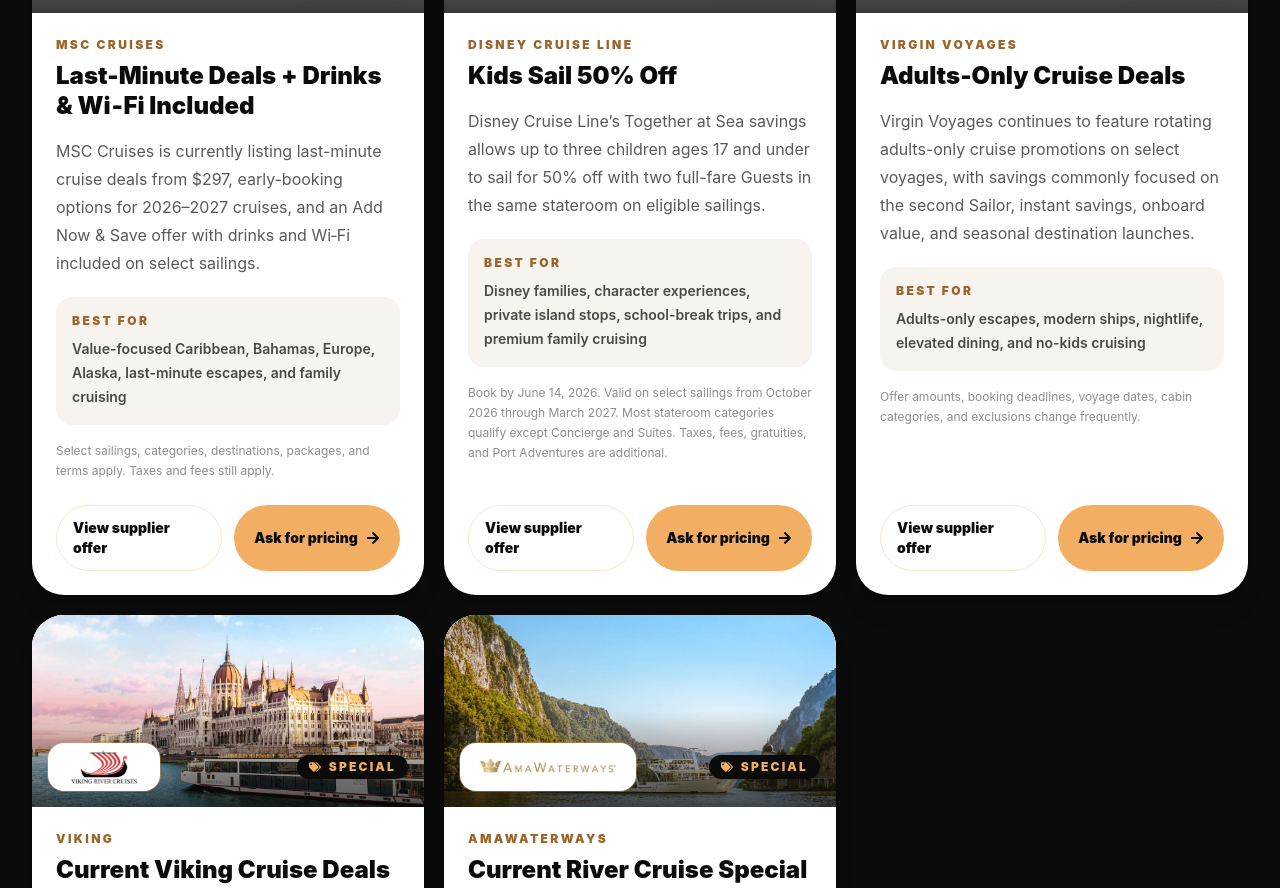
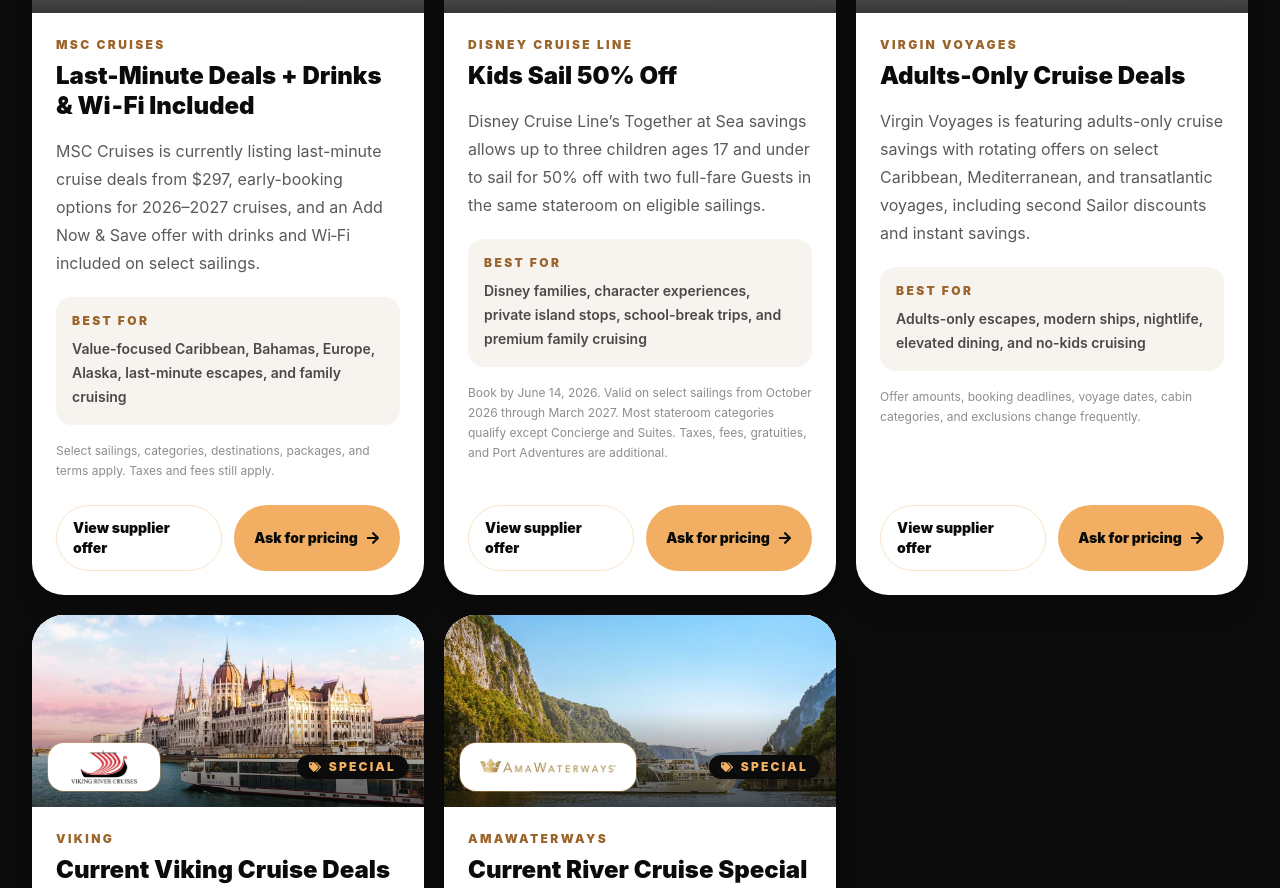
Before and after one commit to Zarlov/endless-dream-travel, a React (Vite) app: page / in a window 1280 px wide. Shown: the part 3541-4429 px from the top of the page. Built offline with nearby package versions, Linux system fonts and the light colour scheme; grey boxes are pictures that could not be loaded.

Commit message:
Polish approved Virgin Voyages special

```diff
--- a/src/data/weeklySpecials.js
+++ b/src/data/weeklySpecials.js
@@ -84,7 +84,7 @@
       sourceUrl: "https://www.virginvoyages.com/promotional-offers-and-discounts",
       headline: "Adults-Only Cruise Deals",
       offer:
-        "Virgin Voyages continues to feature rotating adults-only cruise promotions on select voyages, with savings commonly focused on the second Sailor, instant savings, onboard value, and seasonal destination launches.",
+        "Virgin Voyages is featuring adults-only cruise savings with rotating offers on select Caribbean, Mediterranean, and transatlantic voyages, including second Sailor discounts and instant savings.",
       bestFor:
         "Adults-only escapes, modern ships, nightlife, elevated dining, and no-kids cruising",
       finePrint:
```
